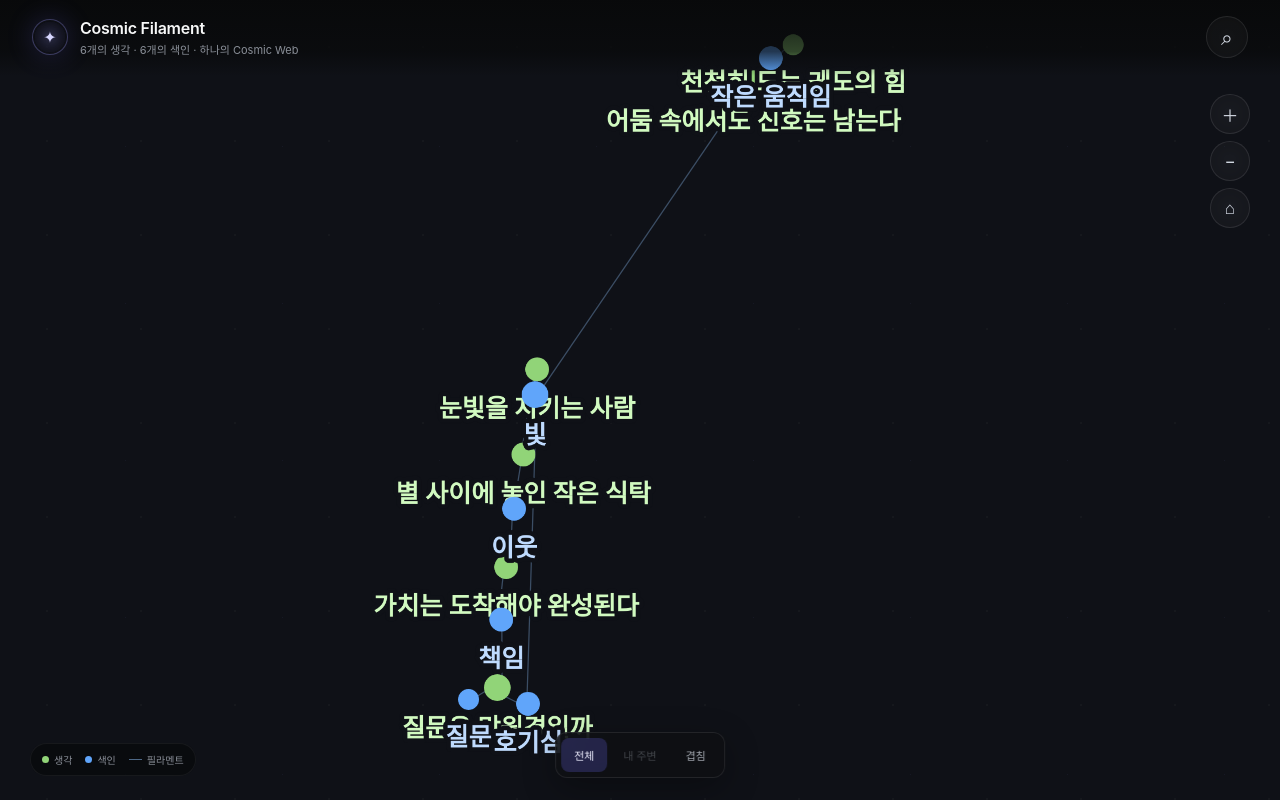
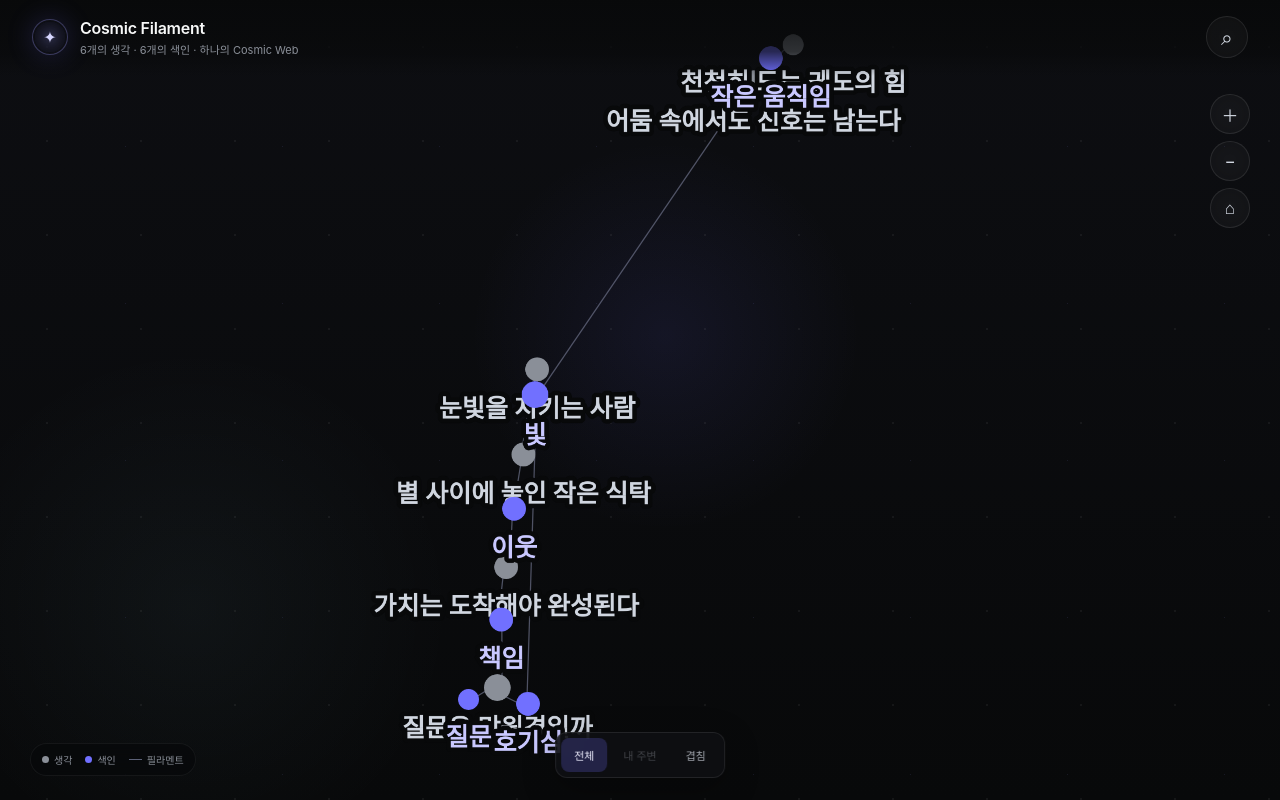
Before and after one commit to currenjin/cosmic-filament, a React (Vite) app: page / in a window 1280 px wide. Built offline with nearby package versions, Linux system fonts and the light colour scheme.

Commit message:
style: restore cosmic graph colors

```diff
--- a/src/components/GraphCanvas.tsx
+++ b/src/components/GraphCanvas.tsx
@@ -21,15 +21,15 @@ const graphStyle = [
       'font-family': 'Pretendard, Inter, -apple-system, BlinkMacSystemFont, sans-serif',
       'font-size': 11,
       'font-weight': 600,
-      color: '#d1fac0',
+      color: '#d0d6e0',
       'text-opacity': 0,
-      'text-outline-color': '#0f1117',
+      'text-outline-color': '#08090a',
       'text-outline-width': 2,
       'text-valign': 'bottom',
       'text-margin-y': 7,
       width: 'mapData(connectionCount, 0, 8, 8, 18)',
       height: 'mapData(connectionCount, 0, 8, 8, 18)',
-      'background-color': '#91d478',
+      'background-color': '#8a8f98',
       'border-width': 0,
       'transition-property': 'opacity, background-color, border-width, width, height, text-opacity',
       'transition-duration': 150,
@@ -39,16 +39,16 @@ const graphStyle = [
     selector: 'node[kind = "index"]',
     style: {
       shape: 'ellipse',
-      'background-color': '#60a5fa',
-      color: '#bfdbfe',
+      'background-color': '#7170ff',
+      color: '#c9c8ff',
     },
   },
   {
     selector: 'edge',
     style: {
       width: 'mapData(weight, 1, 3, 0.55, 1.65)',
-      'line-color': '#93c5fd',
-      opacity: 0.34,
+      'line-color': '#686d84',
+      opacity: 0.74,
       'curve-style': 'haystack',
       'haystack-radius': 0.35,
       'transition-property': 'opacity, line-color, width',
@@ -76,7 +76,7 @@ const graphStyle = [
     selector: 'node.selected',
     style: {
       'background-color': '#ffffff',
-      'border-color': 'rgba(145,212,120,0.55)',
+      'border-color': '#eeeefe',
       'border-width': 2,
       color: '#ffffff',
       'text-opacity': 1,
@@ -90,7 +90,7 @@ const graphStyle = [
   },
   {
     selector: 'edge.active',
-    style: { 'line-color': '#91d478', opacity: 0.9, width: 1.8 },
+    style: { 'line-color': '#828fff', opacity: 0.95, width: 1.8 },
   },
 ] as unknown as StylesheetStyle[]
 
--- a/src/styles.css
+++ b/src/styles.css
@@ -1,11 +1,11 @@
 :root {
   font-family: Inter, ui-sans-serif, -apple-system, BlinkMacSystemFont, "Segoe UI", sans-serif;
   color: #f7f8f8;
-  background: #0f1117;
+  background: #08090a;
   font-synthesis: none;
   text-rendering: optimizeLegibility;
   font-feature-settings: "cv01", "ss03";
-  --void: #0f1117;
+  --void: #08090a;
   --deep-space: #0f1014;
   --surface: rgba(255, 255, 255, 0.045);
   --surface-hover: rgba(255, 255, 255, 0.075);
@@ -34,7 +34,10 @@ button:focus-visible, a:focus-visible, input:focus-visible {
   height: 100dvh;
   overflow: hidden;
   isolation: isolate;
-  background: var(--void);
+  background:
+    radial-gradient(circle at 52% 42%, rgba(113, 112, 255, 0.095), transparent 24%),
+    radial-gradient(circle at 15% 76%, rgba(168, 236, 255, 0.045), transparent 21%),
+    linear-gradient(180deg, #0d0e12, var(--void));
 }
 
 .app-shell::before {
@@ -42,7 +45,7 @@ button:focus-visible, a:focus-visible, input:focus-visible {
   position: absolute;
   inset: 0;
   z-index: -1;
-  opacity: 0.12;
+  opacity: 0.23;
   background-image:
     radial-gradient(circle, rgba(247, 248, 248, 0.65) 0 0.55px, transparent 0.8px),
     radial-gradient(circle, rgba(155, 154, 255, 0.45) 0 0.7px, transparent 1px);
@@ -128,9 +131,9 @@ button:focus-visible, a:focus-visible, input:focus-visible {
 }
 .legend span { display: inline-flex; align-items: center; gap: 5px; }
 .legend i { display: inline-block; flex: 0 0 auto; }
-.thought-dot { width: 7px; height: 7px; border-radius: 50%; background: #91d478; }
-.index-dot { width: 7px; height: 7px; border-radius: 50%; background: #60a5fa; }
-.filament-line { width: 13px; height: 1px; background: rgba(147, 197, 253, 0.5); }
+.thought-dot { width: 7px; height: 7px; border-radius: 50%; background: #8a8f98; }
+.index-dot { width: 7px; height: 7px; border-radius: 50%; background: var(--violet); }
+.filament-line { width: 13px; height: 1px; background: #5c6177; }
 
 .view-mode {
   position: absolute;
```
